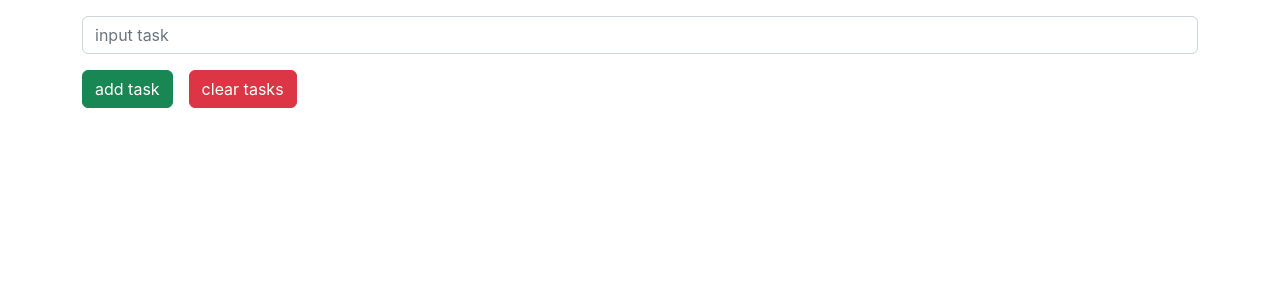
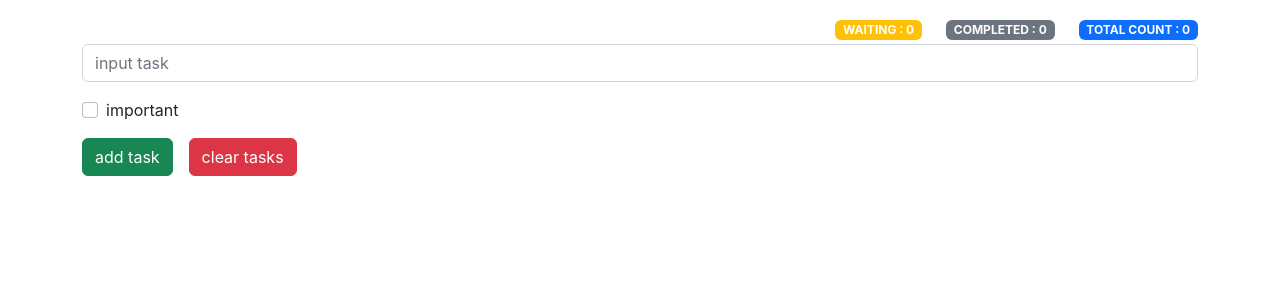
Before and after one commit to Bair-A/todolist-react, a React (Create React App) app: page / in a window 1280 px wide. Shown: the top 300 px of the page. Built offline with nearby package versions, Linux system fonts and the light colour scheme.

Commit message:
feat: added checkbox 'imported task'

```diff
--- a/src/components/ListBody.jsx
+++ b/src/components/ListBody.jsx
@@ -1,6 +1,7 @@
 import React, {useEffect, useState} from 'react';
 import TodoHeader from "./TodoHeader";
-import {Form, Button, Row, Col, Badge} from "react-bootstrap";
+import {Form, Button, Row, Col} from "react-bootstrap";
+import TaskCounter from "./TaskCounter";
 
 const LOCAL_STORAGE_KEY = 'todoArr';
 
@@ -8,6 +9,7 @@ const setLocalStorage = (value) => localStorage.setItem(LOCAL_STORAGE_KEY, JSON.
 const makeCopy = (curr) => JSON.parse(JSON.stringify(curr));
 
 const ListBody = () => {
+    const [importantTask, setImportantTask] = useState(false);
     const [taskObj, setTaskObj] = useState(JSON.parse(localStorage.getItem(LOCAL_STORAGE_KEY)) || {});
     useEffect(
         () => {
@@ -17,12 +19,17 @@ const ListBody = () => {
     );
     const [text, setText] = useState('');
     const createTask = () => {
-        if (text.trim() === '') return
+        setImportantTask(false);
+        if (text.trim() === '') {
+            return
+        }
         setText('');
         setTaskObj(curr => {
             const idTask = +new Date();
             const newTaskObj = makeCopy(curr);
-            newTaskObj[idTask] = {text, completed: false, id: idTask};
+            const important = importantTask;
+            newTaskObj[idTask] = {text, completed: false, id: idTask, important};
+            console.log(newTaskObj)
             return newTaskObj
         });
     };
@@ -52,16 +59,24 @@ const ListBody = () => {
             return newTaskObj
         })
     }
-
+    const taskArr = Object.values(taskObj);
     return (
         <div className="list-body">
             <div className="container">
-                <Badge badgeContent={4} color="primary">
-
-                </Badge>
-                <TodoHeader value={text} setText={setText} createTask={createTask} clearAll={clearAll}/>
+                <Row className="mt-3 mb-1 flex-row-reverse">
+                    <Col xs="auto">
+                        <TaskCounter bgColor={"primary"} value={taskArr.length} countName={"TOTAL COUNT"}/>
+                    </Col>
+                    <Col xs="auto">
+                        <TaskCounter bgColor={"secondary"} value={taskArr.filter(item =>  item.completed).length} countName={"COMPLETED"}/>
+                    </Col>
+                    <Col xs="auto">
+                        <TaskCounter bgColor={"warning"} value={taskArr.filter(item => !item.completed).length} countName={"WAITING"}/>
+                    </Col>
+                </Row>
+                <TodoHeader value={text} setText={setText} createTask={createTask} importantTask={importantTask} clearAll={clearAll} setImportantTask={setImportantTask}/>
                 <div>
-                    {Object.values(taskObj).map(item =>
+                    {taskArr.map(item =>
                         <Form.Group className="mt-3 task-item" key={item.id}>
                             <Row className="align-items-center">
                                 <Col xs="auto">
@@ -69,7 +84,7 @@ const ListBody = () => {
                                                 onClick={() => handleToggleCheck(item.id)}/>
                                 </Col>
                                 <Col>
-                                    <Form.Control className={item.completed ? "text-decoration-line-through task-input " : "task-input "} type="text" onBlur={(e) => handleChange(e, item.id)}
+                                    <Form.Control className={item.completed ? "text-decoration-line-through task-input text-secondary" : "task-input"} type="text" onBlur={(e) => handleChange(e, item.id)}
                                                   defaultValue={item.text}/>
                                 </Col>
                                 <Col xs="auto">
--- /dev/null
+++ b/src/components/TaskCounter.jsx
@@ -0,0 +1,12 @@
+import React from 'react';
+import {Badge} from "react-bootstrap";
+
+const TaskCounter = ({bgColor, value, countName}) => {
+    return (
+        <Badge bg={bgColor}>
+            {countName} : {value}
+        </Badge>
+    );
+};
+
+export default TaskCounter;
--- a/src/components/TodoHeader.jsx
+++ b/src/components/TodoHeader.jsx
@@ -1,11 +1,14 @@
 import React from 'react';
 import {Button, Form} from "react-bootstrap";
 
-const TodoHeader = ({createTask, setText, clearAll, value}) => {
+const TodoHeader = ({createTask, setText, clearAll, value, importantTask, setImportantTask}) => {
     return (
         <Form>
-            <Form.Group className="mb-3 mt-3">
+            <Form.Group className="mb-3">
                 <Form.Control placeholder="input task" value={value} type="text" onChange={(e) => setText(e.target.value)}/>
+            </Form.Group>
+            <Form.Group className="mb-3">
+                <Form.Check type="checkbox" label="important" checked={importantTask}  onChange={() => setImportantTask(curr => !curr)}/>
             </Form.Group>
             <Form.Group>
                 <Button variant="success" onClick={() => createTask()}>
```
